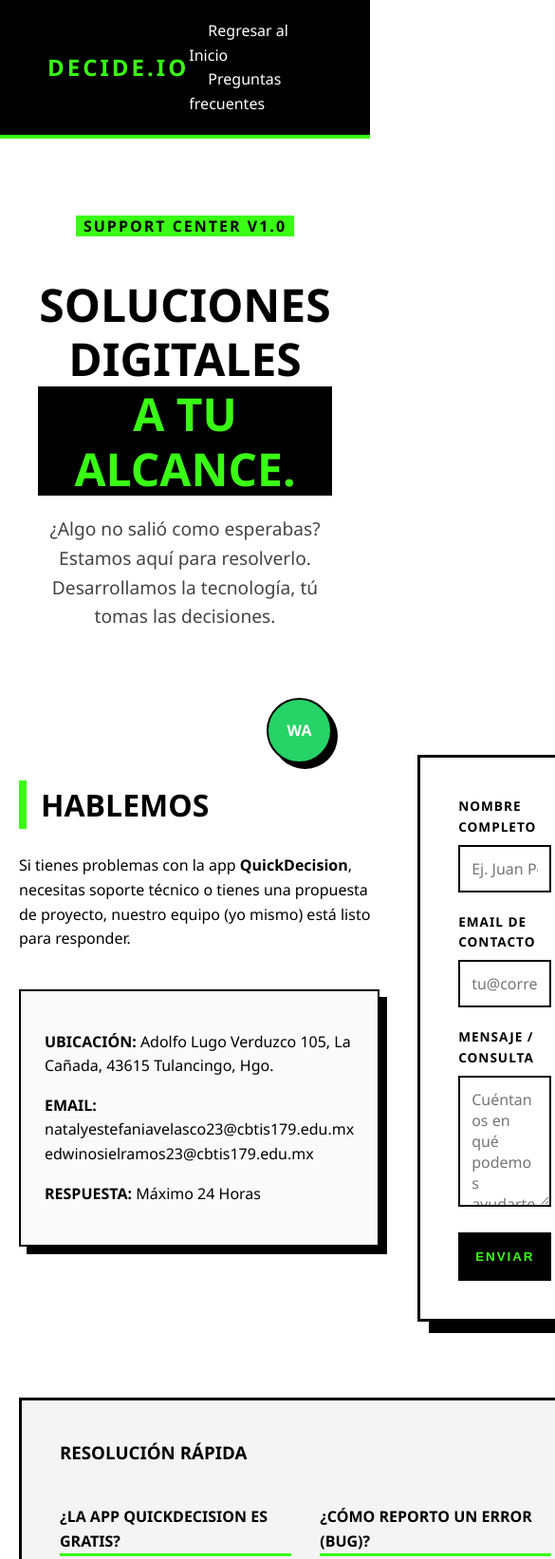
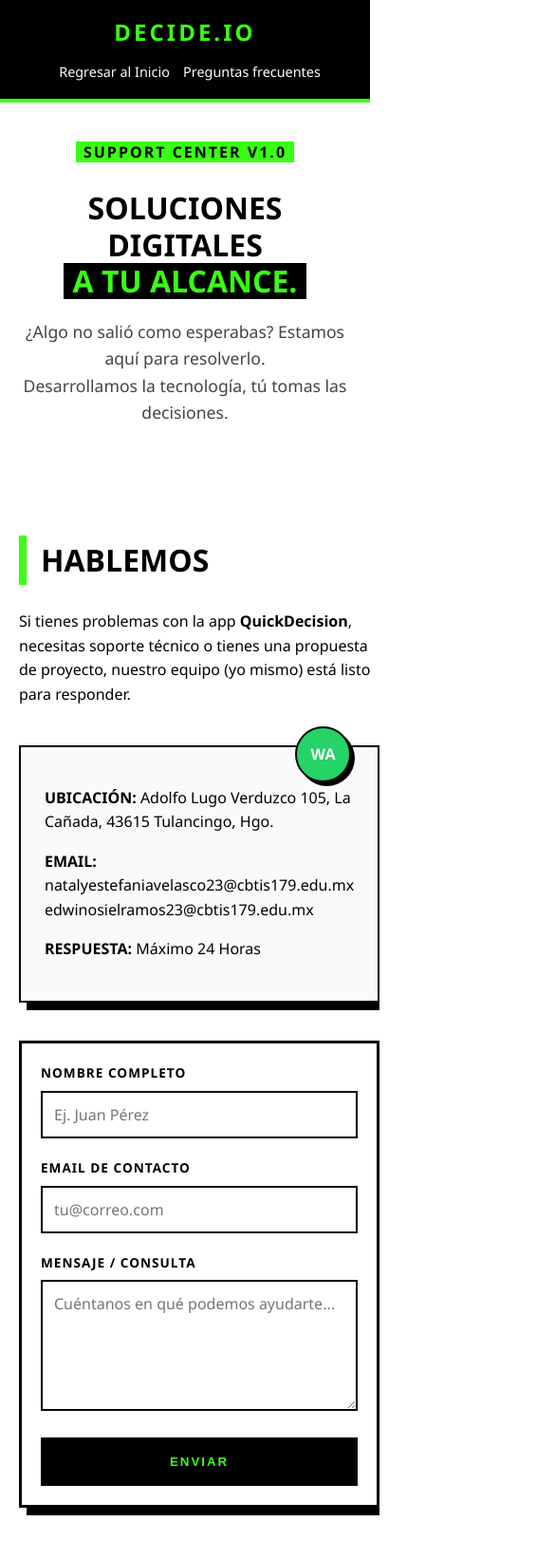
Before and after one commit to natbbin/quickdecision, a plain HTML site: page formulario.html in a window 390 px wide. Shown: the top 1642 px of the page at 95% size, 585 px wide, since content can reach past the window. Drawn offline with Linux system fonts and the light colour scheme.

Commit message:
Enhance responsive design and layout in formulario.html
Updated the HTML structure and styles for responsiveness, improved navigation layout, and adjusted padding and margins for better mobile display.

```diff
--- a/formulario.html
+++ b/formulario.html
@@ -21,17 +21,27 @@
             margin: 0;
             padding: 0;
             line-height: 1.6;
+            overflow-x: hidden; /* Evita desbordamiento horizontal */
         }
 
-        /* --- NAVEGACIÓN --- */
+        /* --- NAVEGACIÓN RESPONSIVE --- */
         nav {
             background-color: var(--secondary);
             color: var(--bg);
-            padding: 20px 50px;
+            padding: 15px 20px;
             display: flex;
-            justify-content: space-between;
+            flex-direction: column; /* Apilado en móvil */
             align-items: center;
             border-bottom: 4px solid var(--primary);
+            gap: 10px;
+        }
+
+        @media (min-width: 768px) {
+            nav {
+                flex-direction: row;
+                justify-content: space-between;
+                padding: 20px 50px;
+            }
         }
 
         .logo {
@@ -45,26 +55,35 @@
         .links a {
             color: var(--bg);
             text-decoration: none;
-            margin-left: 20px;
+            margin-left: 10px;
             font-weight: 500;
             transition: 0.3s;
+            font-size: 0.9rem;
         }
 
         .links a:hover { color: var(--primary); }
 
-        /* --- HERO (Estilo unificado con el Inicio) --- */
+        /* --- HERO RESPONSIVE --- */
         .hero {
-            padding: 80px 40px;
+            padding: 40px 20px;
             text-align: center;
             background-color: var(--bg);
         }
 
+        @media (min-width: 768px) {
+            .hero { padding: 80px 40px; }
+        }
+
         h1 {
             color: var(--secondary);
-            font-size: 3rem;
+            font-size: 2rem; /* Más pequeño en móvil */
             text-transform: uppercase;
             margin-bottom: 20px;
             line-height: 1.2;
+        }
+
+        @media (min-width: 768px) {
+            h1 { font-size: 3rem; }
         }
 
         h1 span {
@@ -77,18 +96,25 @@
         .hero p {
             max-width: 700px;
             margin: 0 auto 30px;
-            font-size: 1.2rem;
+            font-size: 1.1rem;
             color: #444;
         }
 
-        /* --- CONTACT CONTAINER --- */
+        /* --- CONTACT CONTAINER (REGLA PARA NO APACHURRAR) --- */
         .contact-container {
             max-width: 1100px;
             margin: 20px auto 60px;
             padding: 0 20px;
             display: grid;
-            grid-template-columns: 1fr 1.2fr;
+            grid-template-columns: 1fr; /* Una sola columna en móvil */
             gap: 40px;
+        }
+
+        /* Cambio a dos columnas solo en pantallas grandes */
+        @media (min-width: 900px) {
+            .contact-container {
+                grid-template-columns: 1fr 1.2fr;
+            }
         }
 
         .contact-info h2 {
@@ -98,12 +124,15 @@
             text-transform: uppercase;
         }
 
-        /* Formulario Neubrutalista */
         .contact-form {
             border: 3px solid var(--secondary);
-            padding: 40px;
+            padding: 20px; /* Menos padding en móvil */
             background: white;
-            box-shadow: 12px 12px 0px var(--secondary);
+            box-shadow: 8px 8px 0px var(--secondary);
+        }
+
+        @media (min-width: 768px) {
+            .contact-form { padding: 40px; box-shadow: 12px 12px 0px var(--secondary); }
         }
 
         .form-group { margin-bottom: 20px; }
@@ -151,20 +180,28 @@
             box-shadow: 0px 0px 15px var(--primary);
         }
 
-        /* SECCIÓN FAQ PARA RELLENO */
+        /* FAQ RESPONSIVE */
         .faq-section {
             grid-column: 1 / -1;
             margin-top: 40px;
-            padding: 40px;
+            padding: 20px;
             background: var(--gray);
             border: 3px solid var(--secondary);
             box-shadow: 8px 8px 0px var(--primary);
         }
 
+        @media (min-width: 768px) {
+            .faq-section { padding: 40px; }
+        }
+
         .faq-grid {
             display: grid;
-            grid-template-columns: 1fr 1fr;
+            grid-template-columns: 1fr; /* 1 columna en móvil */
             gap: 30px;
+        }
+
+        @media (min-width: 768px) {
+            .faq-grid { grid-template-columns: 1fr 1fr; }
         }
 
         .faq-item h4 {
@@ -175,32 +212,34 @@
             text-transform: uppercase;
         }
 
-        /* Botón WhatsApp */
         .whatsapp-float {
             position: fixed;
-            bottom: 40px;
-            right: 40px;
+            bottom: 20px;
+            right: 20px;
             background-color: #25d366;
             color: white;
-            width: 65px;
-            height: 65px;
+            width: 55px;
+            height: 55px;
             border-radius: 50%;
             display: flex;
             align-items: center;
             justify-content: center;
-            box-shadow: 6px 6px 0px var(--secondary);
+            box-shadow: 4px 4px 0px var(--secondary);
             text-decoration: none;
             font-weight: bold;
             z-index: 1000;
             border: 2px solid var(--secondary);
             transition: 0.3s;
         }
-        .whatsapp-float:hover { transform: scale(1.1) rotate(5deg); }
+
+        @media (min-width: 768px) {
+            .whatsapp-float { width: 65px; height: 65px; bottom: 40px; right: 40px; box-shadow: 6px 6px 0px var(--secondary); }
+        }
 
         footer {
             background: var(--secondary);
             color: white;
-            padding: 40px;
+            padding: 30px 10px;
             text-align: center;
             margin-top: 60px;
             border-top: 5px solid var(--primary);
@@ -232,7 +271,7 @@
 
             <div style="margin-top: 40px; background: #fafafa; padding: 25px; border: 2px solid var(--secondary); box-shadow: 8px 8px 0px var(--secondary);">
                 <p><strong>UBICACIÓN:</strong> Adolfo Lugo Verduzco 105, La Cañada, 43615 Tulancingo, Hgo.</p>
-                <p><strong>EMAIL:</strong> natalyestefaniavelasco23@cbtis179.edu.mx
+                <p><strong>EMAIL:</strong> natalyestefaniavelasco23@cbtis179.edu.mx <br>
                 edwinosielramos23@cbtis179.edu.mx</p>
                 <p><strong>RESPUESTA:</strong> Máximo 24 Horas</p>
             </div>
@@ -279,14 +318,12 @@
     </footer>
 
     <script>
-        // Configuración de Firebase
         const firebaseConfig = {
             databaseURL: "https://quickdecide-ba11a-default-rtdb.firebaseio.com/"
         };
         firebase.initializeApp(firebaseConfig);
         const database = firebase.database();
 
-        // Manejo del envío
         document.getElementById('firebase-form').addEventListener('submit', function(e) {
             e.preventDefault();
             const name = document.getElementById('name').value;
```
